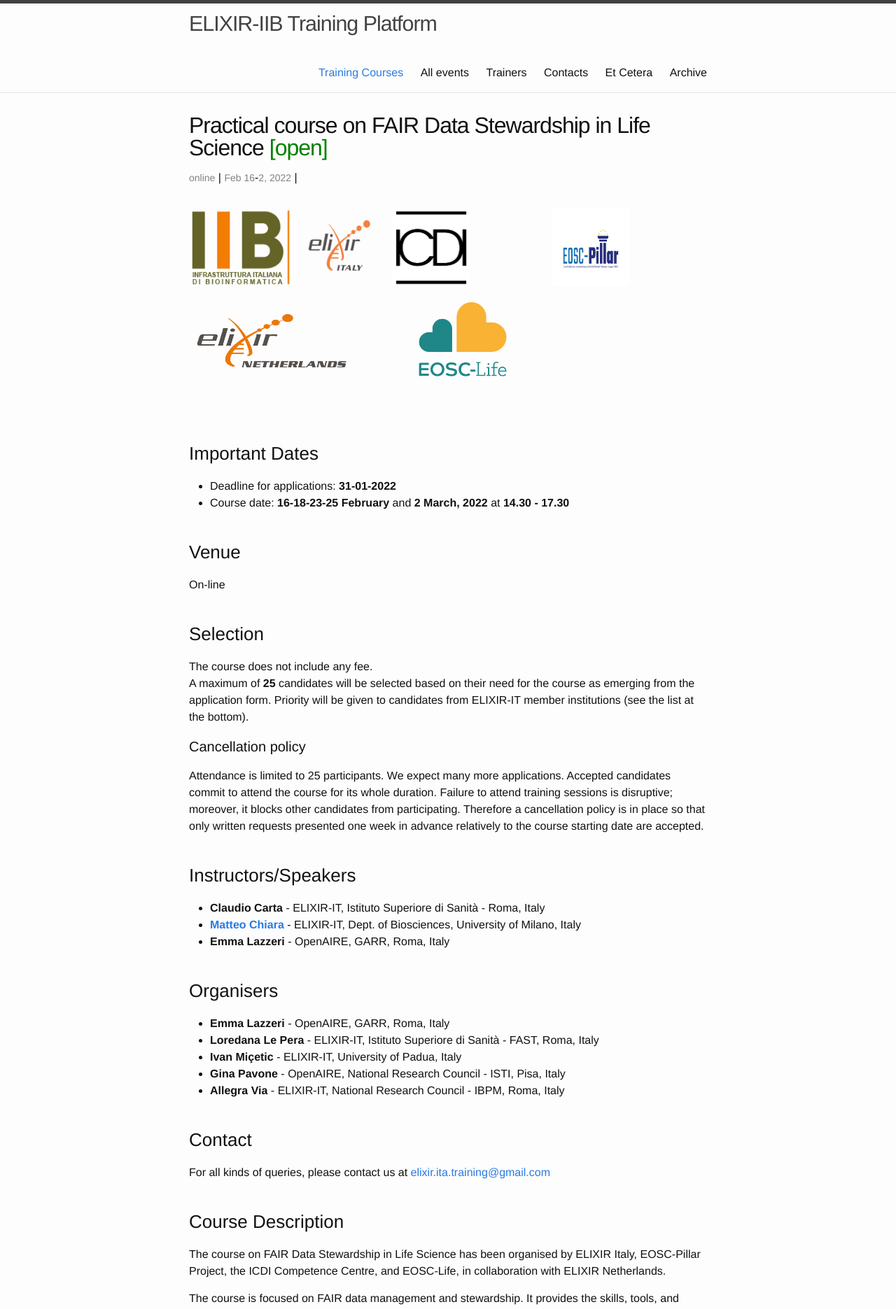
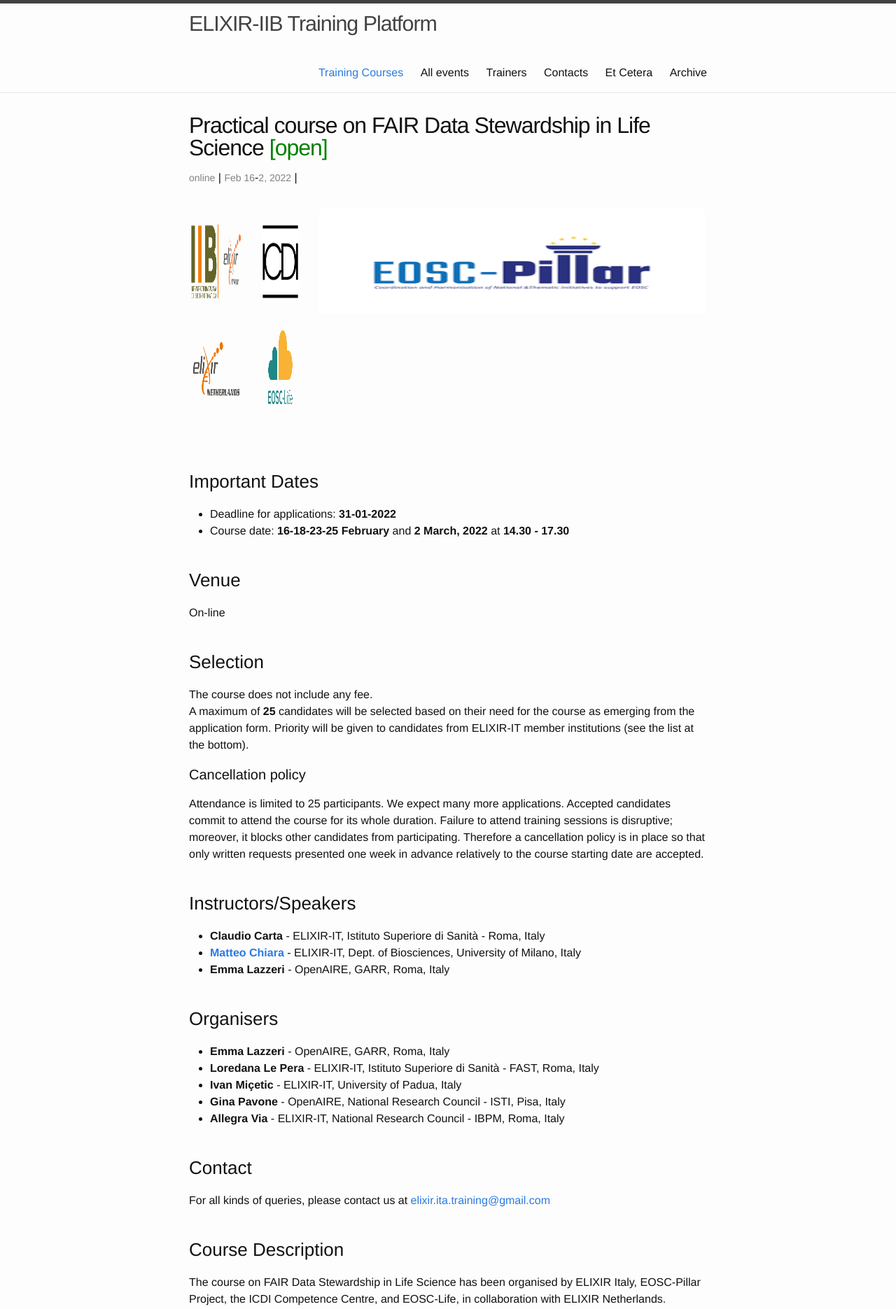
Before and after one commit to ELIXIR-IIB-training/website, a Jekyll site: the page built from _posts/2022-02-16-FAIR_Data_Stewardship-online.md, in a window 1280 px wide. Shown: the top 1871 px of the page at 70% size. Built offline with Jekyll 4.4.1, drawn with Linux system fonts in a browser that asks for light colours.

Commit message:
Formatting Logos

```diff
--- a/_posts/2022-02-16-FAIR_Data_Stewardship-online.md
+++ b/_posts/2022-02-16-FAIR_Data_Stewardship-online.md
@@ -18,11 +18,11 @@ description: The course on FAIR Data Stewardship in Life Science has been organi
         <td><a href=""><img src="../../../img/Logo_ICDI.png" height="110" width="110"></a>
         </td>
         <td width="20"></td>
-        <td><a href=""><img src="../../../img/Logo_EOSC_pillar.png" height="110" width="110"></a>
+        <td><a href=""><img src="../../../img/Logo_EOSC_pillar.png" height="150" width="2000"></a>
         </td>
         </tr>
         <tr>
-        <td><a href="https://elixir-europe.org/about-us/who-we-are/nodes/netherlands"><img src="../../../img/Logo_ELIXIR_Netherlands.jpeg" height="110" width="230"></a>
+        <td><a href="https://elixir-europe.org/about-us/who-we-are/nodes/netherlands"><img src="../../../img/Logo_ELIXIR_Netherlands.jpeg" height="110" width="210"></a>
         </td>
         <td width="20"></td>
         <td><a href="https://www.eosc-life.eu/"><img src="../../../img/Logo_EOSC_Life.png" height="150" width="200"></a>
```
